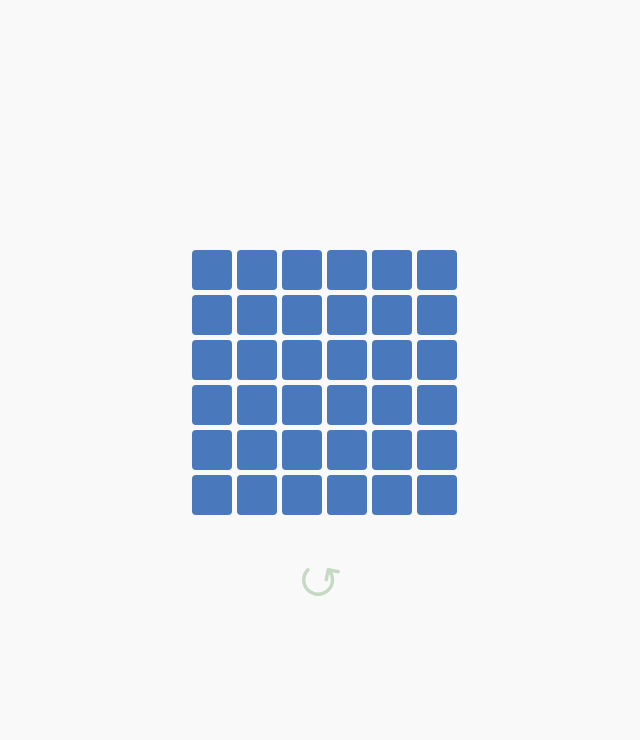
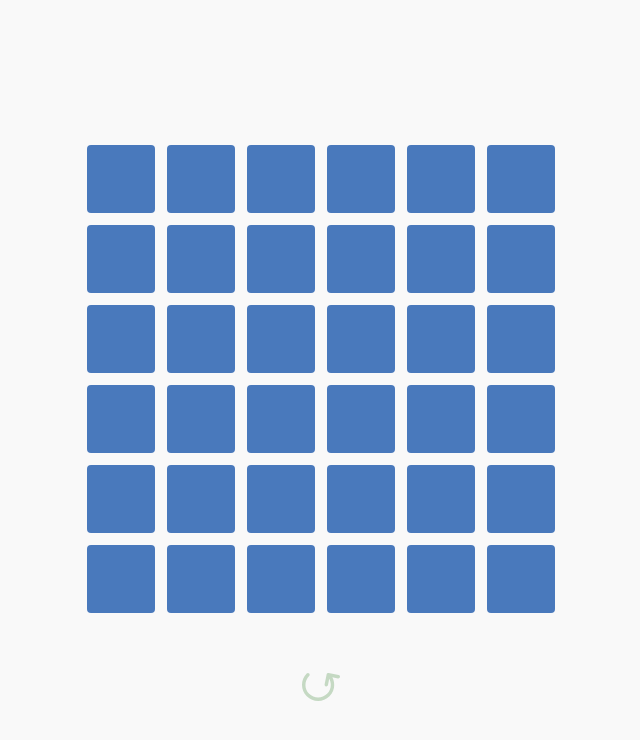
Before and after one commit to torian12321/react-tiles, a React (Create React App) app: page / in a window 1280 px wide. Shown: the top 740 px of the page, without its empty margins (319-959 px from the left). Built offline with nearby package versions, Linux system fonts and the light colour scheme.

Commit message:
add responsive styles

```diff
--- a/src/components/Tile/Tile.module.scss
+++ b/src/components/Tile/Tile.module.scss
@@ -1,12 +1,19 @@
-$boxSize: 45px;
+@import '@../../../../assets/styles/abstract/index.scss';
 
 .wrapper {
-  font-size: $boxSize;
   box-sizing: border-box;
   padding: 6px;
   transition: opacity .2s;
   min-height: 1em;
   min-width: 1em;
+  font-size: 45px;
+
+  @include bp-sm {
+    font-size: 60px;
+  }
+  @include bp-md {
+    font-size: 80px;
+  }
 
   &.selected {
     opacity: .4;
```
